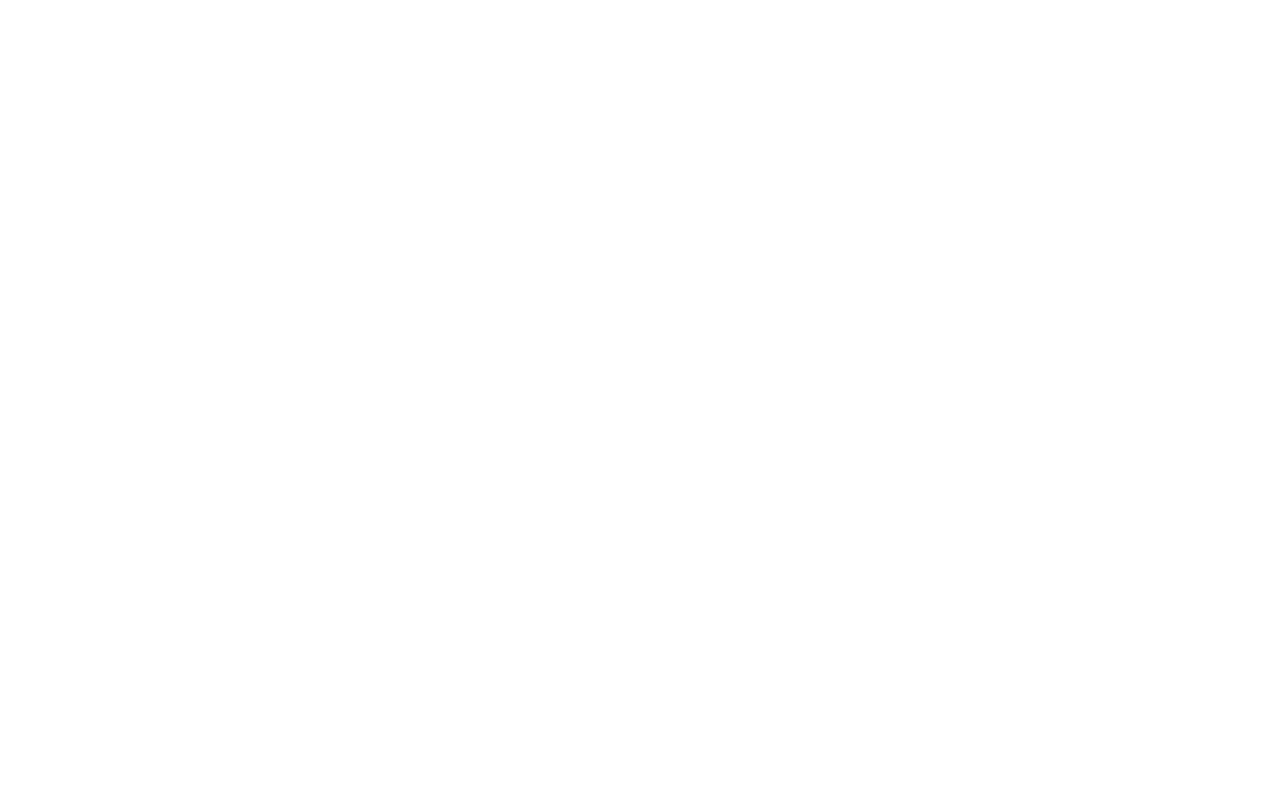
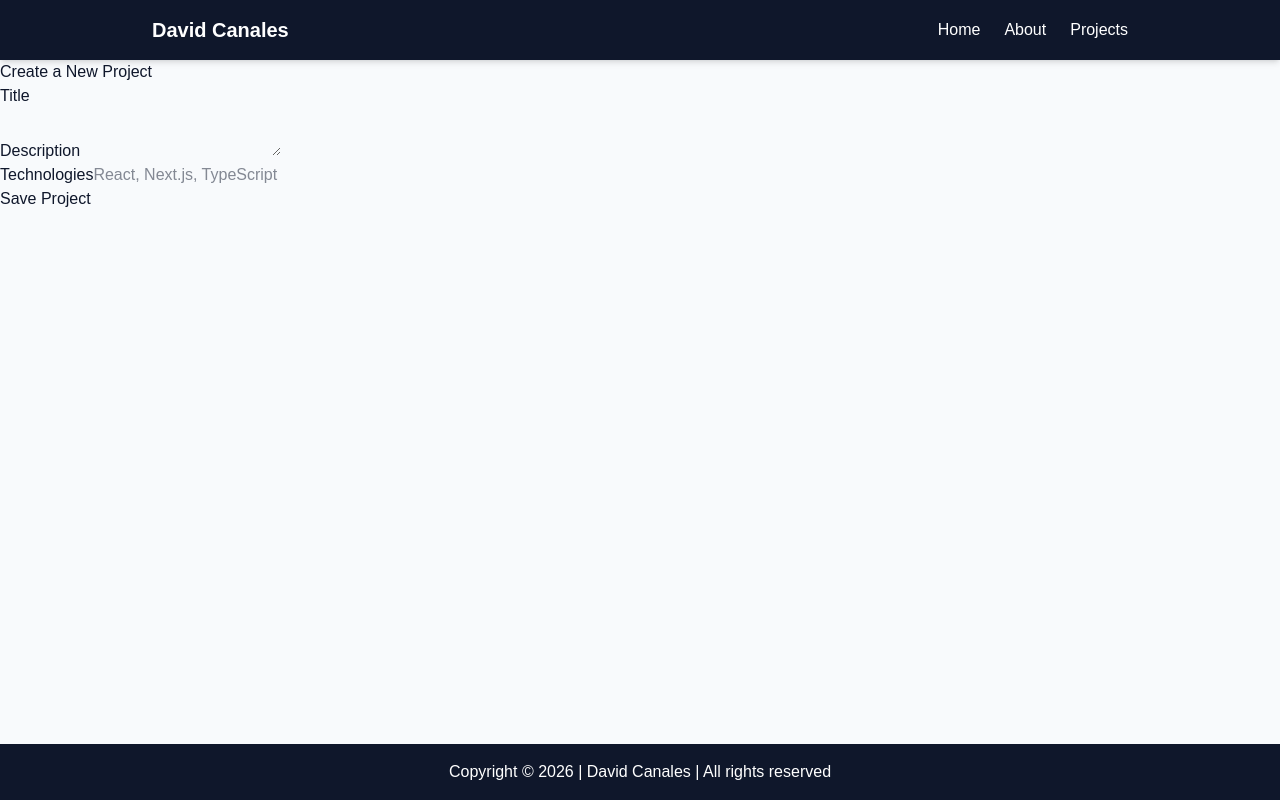
Before and after one commit to canalesmejiad/wdd430-portfolio, a Next.js app: page /projects/create in a window 1280 px wide. Before the commit this address had no page. Built offline with nearby package versions, Linux system fonts and the light colour scheme.

Commit message:
Add project create, edit, and delete actions

```diff
--- /dev/null
+++ b/app/lib/actions.ts
@@ -0,0 +1,89 @@
+"use server";
+
+import { sql } from "@vercel/postgres";
+import { z } from "zod";
+import { revalidatePath } from "next/cache";
+import { redirect } from "next/navigation";
+
+const ProjectFormSchema = z.object({
+  title: z.string().min(2),
+  description: z.string().min(10),
+  technologies: z.string().min(2),
+});
+
+export async function createProject(formData: FormData) {
+  const rawData = {
+    title: formData.get("title"),
+    description: formData.get("description"),
+    technologies: formData.get("technologies"),
+  };
+
+  const parsedData = ProjectFormSchema.safeParse(rawData);
+
+  if (!parsedData.success) {
+    throw new Error("Invalid project input.");
+  }
+
+  const { title, description, technologies } = parsedData.data;
+
+  await sql`
+    INSERT INTO projects (title, description, technologies)
+    VALUES (
+      ${title},
+      ${description},
+      ARRAY(
+        SELECT btrim(value)
+        FROM unnest(string_to_array(${technologies}, ',')) AS technology(value)
+        WHERE btrim(value) <> ''
+      )
+    )
+  `;
+
+  revalidatePath("/projects");
+  redirect("/projects");
+}
+
+export async function updateProject(id: number, formData: FormData) {
+  const rawData = {
+    title: formData.get("title"),
+    description: formData.get("description"),
+    technologies: formData.get("technologies"),
+  };
+
+  const parsedData = ProjectFormSchema.safeParse(rawData);
+
+  if (!parsedData.success) {
+    throw new Error("Invalid project input.");
+  }
+
+  const { title, description, technologies } = parsedData.data;
+
+  await sql`
+    UPDATE projects
+    SET
+      title = ${title},
+      description = ${description},
+      technologies = ARRAY(
+        SELECT btrim(value)
+        FROM unnest(string_to_array(${technologies}, ',')) AS technology(value)
+        WHERE btrim(value) <> ''
+      )
+    WHERE id = ${id}
+  `;
+
+  revalidatePath("/projects");
+  redirect("/projects");
+}
+
+export async function deleteProject(id: number) {
+  if (!Number.isInteger(id) || id <= 0) {
+    throw new Error("Invalid project ID.");
+  }
+
+  await sql`
+    DELETE FROM projects
+    WHERE id = ${id}
+  `;
+
+  revalidatePath("/projects");
+}
--- /dev/null
+++ b/app/projects/[id]/edit/page.tsx
@@ -0,0 +1,80 @@
+import { updateProject } from "@/app/lib/actions";
+import { getProjectById } from "@/lib/projects-db";
+import { notFound } from "next/navigation";
+
+export default async function EditProjectPage({
+    params,
+}: {
+    params: Promise<{ id: string }>;
+}) {
+    const { id } = await params;
+    const projectId = Number(id);
+
+    if (!Number.isInteger(projectId) || projectId <= 0) {
+        notFound();
+    }
+
+    const project = await getProjectById(projectId);
+
+    if (!project) {
+        notFound();
+    }
+
+    const updateProjectWithId = updateProject.bind(null, project.id);
+
+    return (
+        <main className="mx-auto w-full max-w-3xl px-6 py-12">
+            <h1 className="mb-8 text-4xl font-bold">Edit Project</h1>
+
+            <form action={updateProjectWithId} className="space-y-6">
+                <div>
+                    <label htmlFor="title" className="mb-2 block font-semibold">
+                        Title
+                    </label>
+                    <input
+                        id="title"
+                        name="title"
+                        type="text"
+                        defaultValue={project.title}
+                        required
+                        className="w-full rounded border p-3"
+                    />
+                </div>
+
+                <div>
+                    <label htmlFor="description" className="mb-2 block font-semibold">
+                        Description
+                    </label>
+                    <textarea
+                        id="description"
+                        name="description"
+                        defaultValue={project.description}
+                        required
+                        className="min-h-32 w-full rounded border p-3"
+                    />
+                </div>
+
+                <div>
+                    <label htmlFor="technologies" className="mb-2 block font-semibold">
+                        Technologies
+                    </label>
+                    <input
+                        id="technologies"
+                        name="technologies"
+                        type="text"
+                        defaultValue={project.technologies.join(", ")}
+                        required
+                        className="w-full rounded border p-3"
+                    />
+                </div>
+
+                <button
+                    type="submit"
+                    className="rounded bg-blue-700 px-5 py-3 font-semibold text-white"
+                >
+                    Update Project
+                </button>
+            </form>
+        </main>
+    );
+}
--- a/app/projects/[type]/page.tsx
+++ /dev/null
@@ -1,26 +0,0 @@
-import ProjectList from "@/components/ProjectList";
-import { getProjects } from "@/lib/projects-db";
-import { notFound } from "next/navigation";
-
-const projectTypes = ["school", "opensource"] as const;
-
-export default async function ProjectsByTypePage({
-  params,
-}: {
-  params: Promise<{ type: string }>;
-}) {
-  const { type } = await params;
-
-  if (!projectTypes.includes(type as (typeof projectTypes)[number])) {
-    notFound();
-  }
-
-  const projects = await getProjects(type);
-
-  return (
-    <main className="mx-auto w-full max-w-5xl px-6 py-12">
-      <h1 className="mb-8 text-4xl font-bold capitalize">{type} Projects</h1>
-      <ProjectList projects={projects} />
-    </main>
-  );
-}
--- /dev/null
+++ b/app/projects/create/page.tsx
@@ -0,0 +1,38 @@
+import { createProject } from "../../lib/actions";
+
+export default function CreateProjectPage() {
+    return (
+        <main>
+            <h1>Create a New Project</h1>
+
+            <form action={createProject}>
+                <div>
+                    <label htmlFor="title">Title</label>
+                    <input id="title" name="title" type="text" required />
+                </div>
+
+                <div>
+                    <label htmlFor="description">Description</label>
+                    <textarea
+                        id="description"
+                        name="description"
+                        required
+                    />
+                </div>
+
+                <div>
+                    <label htmlFor="technologies">Technologies</label>
+                    <input
+                        id="technologies"
+                        name="technologies"
+                        type="text"
+                        placeholder="React, Next.js, TypeScript"
+                        required
+                    />
+                </div>
+
+                <button type="submit">Save Project</button>
+            </form>
+        </main>
+    );
+}
--- a/components/ProjectCard.tsx
+++ b/components/ProjectCard.tsx
@@ -1,4 +1,8 @@
+import Link from "next/link";
+import { deleteProject } from "@/app/lib/actions";
+
 interface ProjectCardProps {
+    id: number;
     title: string;
     description: string;
     technologies: string[];
@@ -6,14 +10,19 @@
 }
 
 export default function ProjectCard({
+    id,
     title,
     description,
     technologies,
     link,
 }: ProjectCardProps) {
+    const deleteProjectWithId = deleteProject.bind(null, id);
+
     return (
         <article className="rounded-lg border border-slate-300 bg-white p-6 shadow-sm">
-            <h2 className="mb-2 text-2xl font-bold text-slate-900">{title}</h2>
+            <h2 className="mb-2 text-2xl font-bold text-slate-900">
+                {title}
+            </h2>
 
             <p className="mb-4 text-slate-700">{description}</p>
 
@@ -21,8 +30,8 @@
                 <strong>Technologies:</strong> {technologies.join(", ")}
             </p>
 
-            {link && (
-                <p className="mt-4">
+            <div className="mt-4 flex items-center gap-4">
+                {link && (
                     <a
                         href={link}
                         target="_blank"
@@ -31,8 +40,24 @@
                     >
                         View Project
                     </a>
-                </p>
-            )}
+                )}
+
+                <Link
+                    href={`/projects/${id}/edit`}
+                    className="font-medium text-blue-800 hover:underline"
+                >
+                    Edit Project
+                </Link>
+
+                <form action={deleteProjectWithId}>
+                    <button
+                        type="submit"
+                        className="font-medium text-red-700 hover:underline"
+                    >
+                        Delete Project
+                    </button>
+                </form>
+            </div>
         </article>
     );
 }
--- a/components/ProjectList.tsx
+++ b/components/ProjectList.tsx
@@ -1,6 +1,7 @@
 import ProjectCard from "./ProjectCard";
 
 interface Project {
+    id: number;
     title: string;
     description: string;
     technologies: string[];
@@ -15,7 +16,7 @@
     return (
         <section className="grid gap-6 md:grid-cols-2">
             {projects.map((project) => (
-                <ProjectCard key={project.title} {...project} />
+                <ProjectCard key={project.id} {...project} />
             ))}
         </section>
     );
```
